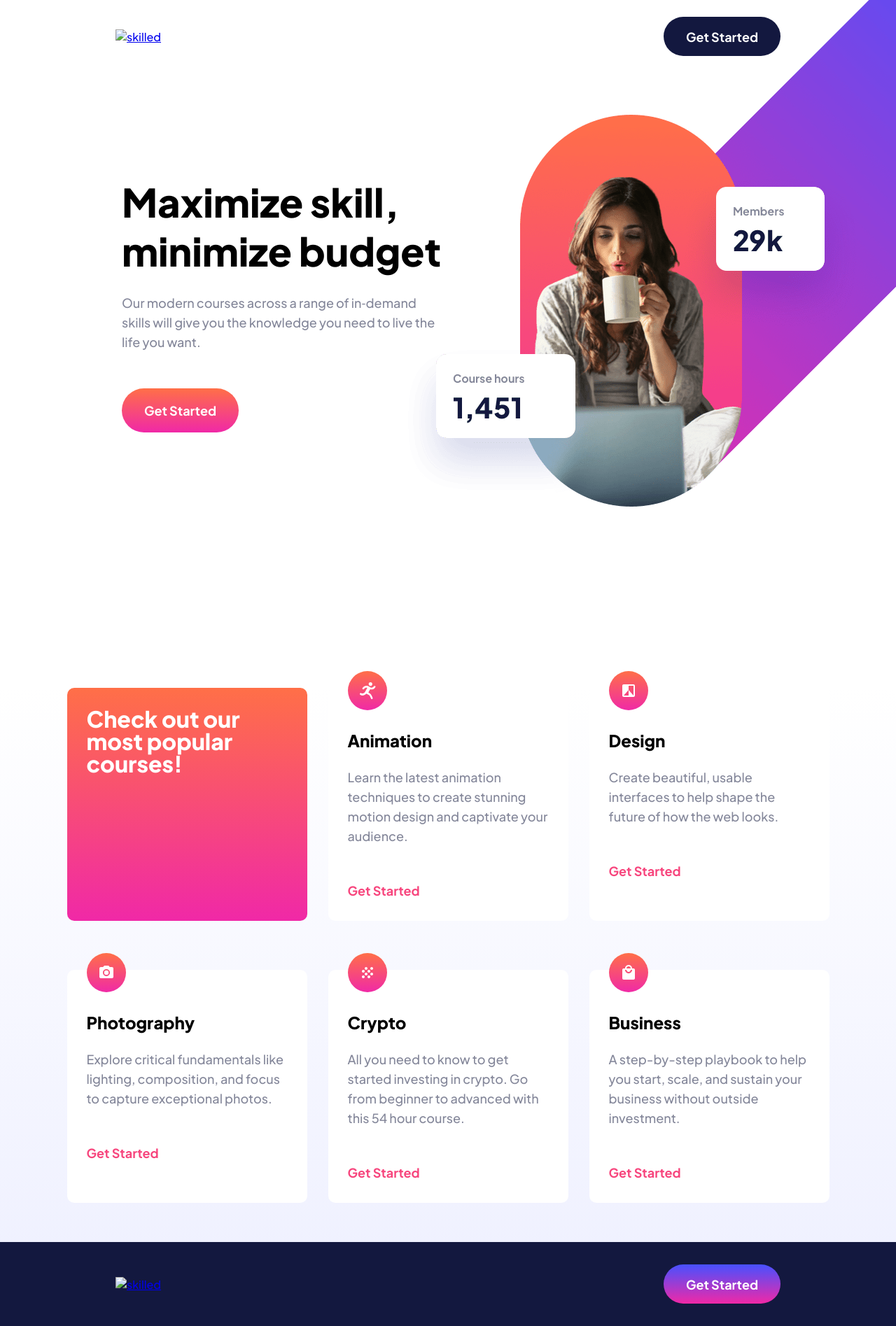
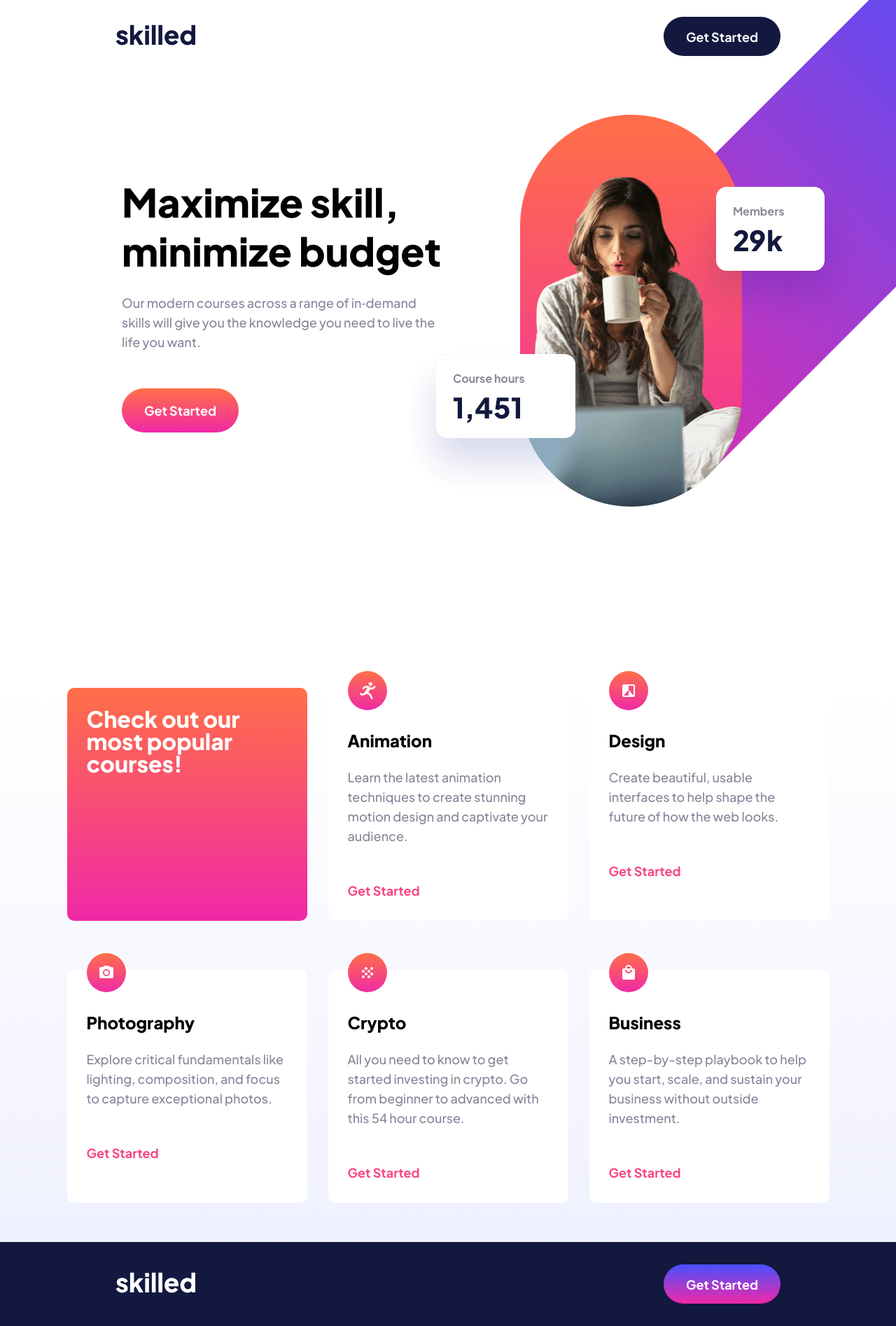
Before and after one commit to newtothis90/Skilled-E-Learning, a plain HTML site: page index.html in a window 1280 px wide. Shown: the whole page at 70% size. Drawn offline with Linux system fonts and the light colour scheme; the site is published under a folder, as on GitHub Pages, so addresses that start at the root find nothing.

Commit message:
Update index.html

```diff
--- a/index.html
+++ b/index.html
@@ -25,7 +25,7 @@
                 <a href="#">
                     <img
                         class="logo"
-                        src="/assets/logo-dark.svg"
+                        src="assets/logo-dark.svg"
                         alt="skilled"
                     />
                 </a>
@@ -129,7 +129,7 @@
                 <a href="#">
                     <img
                         class="logo"
-                        src="/assets/logo-light.svg"
+                        src="assets/logo-light.svg"
                         alt="skilled"
                     />
                 </a>
```
